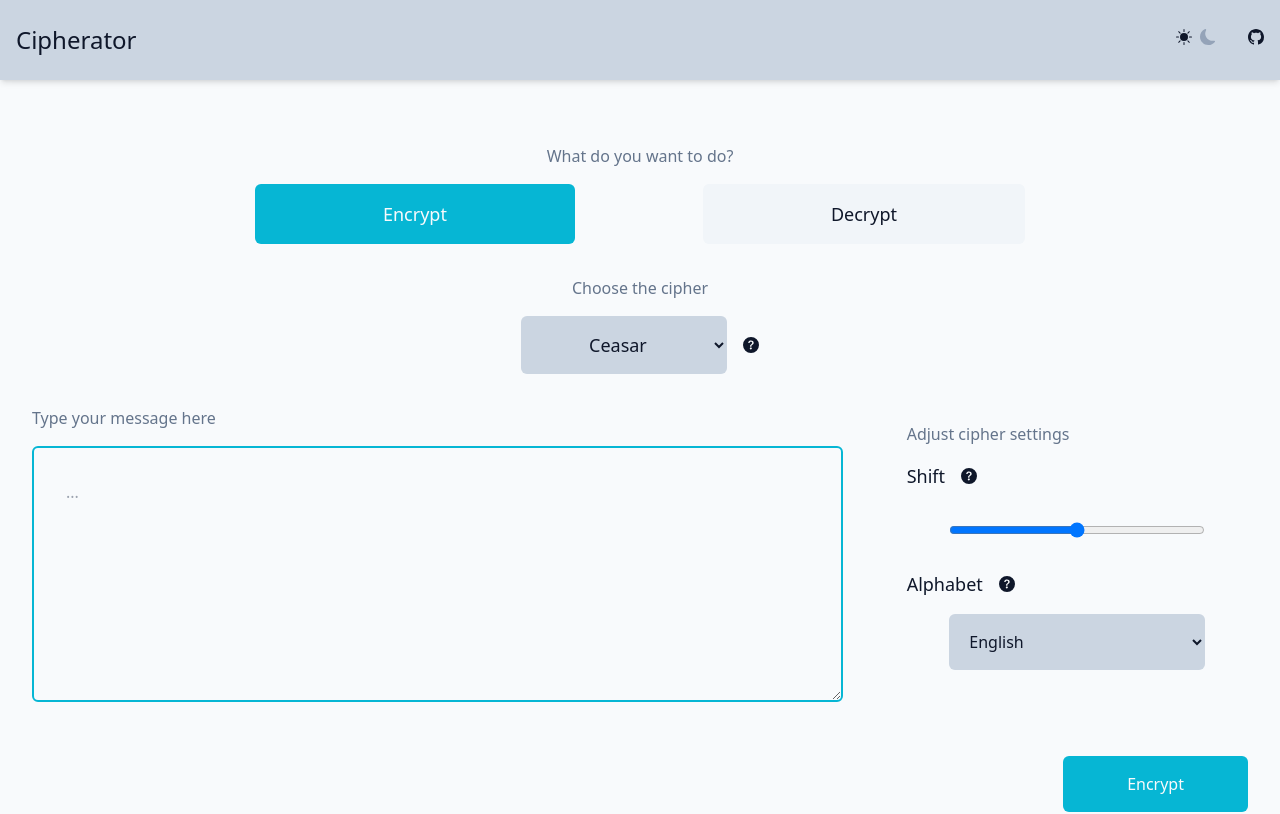
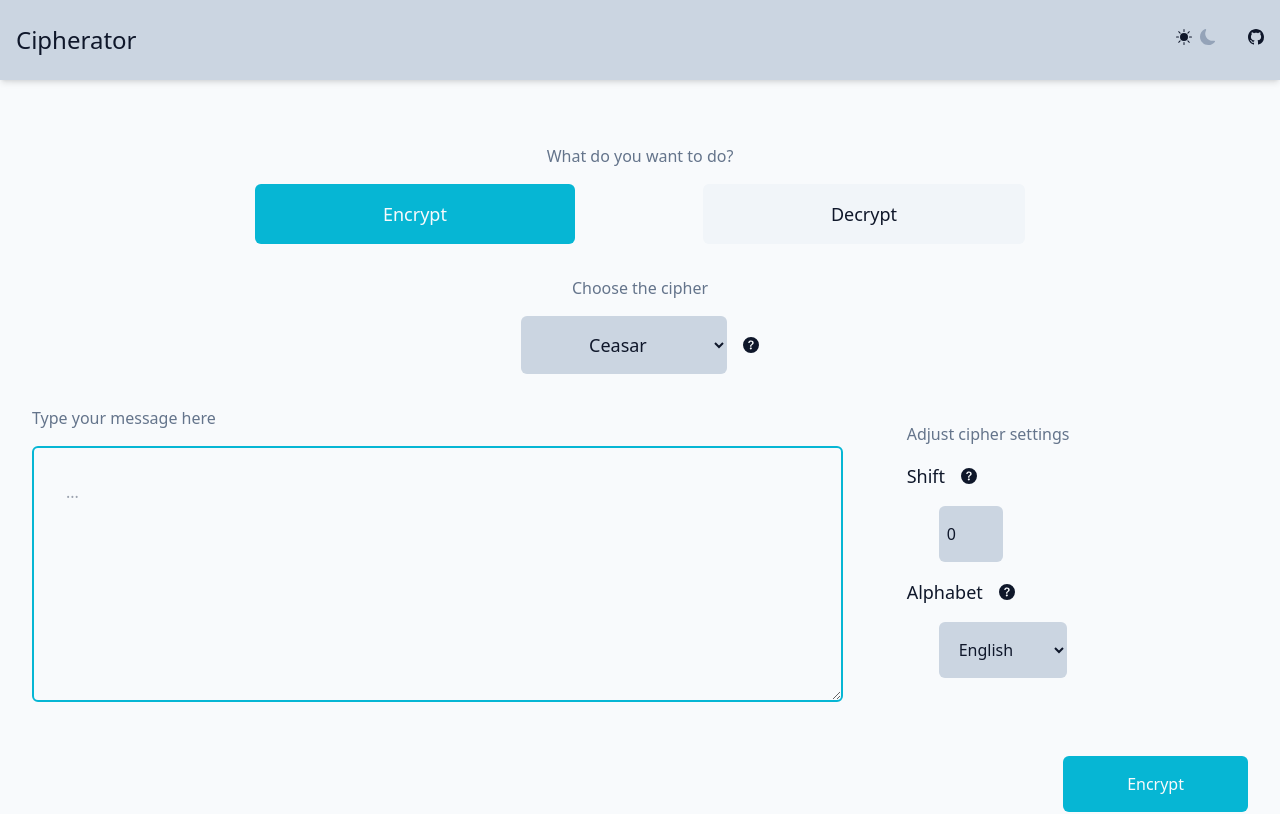
Before and after one commit to karo-fox/encryptor, a Vue app in the folder client/: page / in a window 1280 px wide. Shown: the top 814 px of the page. Built offline with nearby package versions, Linux system fonts and the light colour scheme.

Commit message:
feat(client): add cipher's parameters panel

```diff
--- a/client/src/App.vue
+++ b/client/src/App.vue
@@ -7,6 +7,7 @@ import InfoLink from "./components/InfoLink.vue";
 import { useFormStore } from "./stores/form";
 import CipherSelect from "./components/form/CipherSelect.vue";
 import TextInput from "./components/form/TextInput.vue";
+import ParamsPanel from "./components/form/ParamsPanel.vue";
 
 const formStore = useFormStore();
 
@@ -50,28 +51,7 @@ useToggleDarkMode();
             <div class="py-4 md:ml-8 lg:ml-16">
               <div id="params" class="py-4 flex flex-col">
                 <p class="text-slate-500">Adjust cipher settings</p>
-                <div class="py-4 flex items-center ml-16 md:ml-0">
-                  <label for="shift" class="text-lg">Shift</label>
-                  <InfoLink link-to="info-shift" />
-                </div>
-                <input
-                  type="range"
-                  name="shift"
-                  id="shift"
-                  class="py-4 w-64 mx-auto"
-                />
-                <div class="py-4 flex items-center ml-16 md:ml-0">
-                  <label for="alphabet" class="text-lg">Alphabet</label>
-                  <InfoLink link-to="info-alphabet" />
-                </div>
-                <select
-                  id="alphabet"
-                  name="alphabet"
-                  class="p-4 w-64 mx-auto bg-slate-300 rounded-md text-slate-900"
-                >
-                  <option value="en">English</option>
-                  <option value="pl">Polish</option>
-                </select>
+                <ParamsPanel />
               </div>
             </div>
           </div>
--- /dev/null
+++ b/client/src/components/form/ParamsPanel.vue
@@ -0,0 +1,27 @@
+<script setup lang="ts">
+import { computed } from "vue";
+import { Cipher, useFormStore } from "@/stores/form";
+
+import CeasarParams from "./params/CeasarParams.vue";
+import SwitchParams from "./params/SwitchParams.vue";
+import FallbackParams from "./params/FallbackParams.vue";
+
+const form = useFormStore();
+
+const activeComponent = computed(() => {
+  switch (form.cipher) {
+    case Cipher.Ceasar:
+      return CeasarParams;
+    case Cipher.Switch:
+      return SwitchParams;
+    default:
+      return FallbackParams;
+  }
+});
+</script>
+
+<template>
+  <KeepAlive>
+    <component :is="activeComponent" />
+  </KeepAlive>
+</template>
--- /dev/null
+++ b/client/src/components/form/inputs/NumberInput.vue
@@ -0,0 +1,25 @@
+<script setup lang="ts">
+import { computed } from "vue";
+
+const props = defineProps<{
+  modelValue: number;
+}>();
+const emit = defineEmits(["update:modelValue"]);
+
+const value = computed({
+  get() {
+    return props.modelValue;
+  },
+  set(inputValue) {
+    emit("update:modelValue", inputValue);
+  },
+});
+</script>
+
+<template>
+  <input
+    type="number"
+    class="py-4 w-16 ml-8 rounded-md bg-slate-300 text-slate-900 p-2"
+    v-model="value"
+  />
+</template>
--- /dev/null
+++ b/client/src/components/form/params/CeasarParams.vue
@@ -0,0 +1,45 @@
+<script setup lang="ts">
+import { useFormStore } from "@/stores/form";
+import { ref, watchEffect } from "vue";
+import InfoLink from "@/components/InfoLink.vue";
+import NumberInput from "../inputs/NumberInput.vue";
+
+const form = useFormStore();
+
+const shift = ref(0);
+const alphabet = ref("en");
+
+watchEffect(() => {
+  form.$patch({
+    params: { shift: shift.value, alphabet: alphabet.value },
+  });
+});
+</script>
+
+<template>
+  <div class="py-4 flex items-center ml-16 md:ml-0 justify-start">
+    <label for="shift" class="text-lg">Shift</label>
+    <InfoLink link-to="info-shift" />
+  </div>
+  <!-- <input
+    type="number"
+    name="shift"
+    id="shift"
+    class="py-4 w-16 ml-8 rounded-md bg-slate-300 text-slate-900 p-2"
+    v-model="shift"
+  /> -->
+  <NumberInput v-model="shift" />
+  <div class="py-4 flex items-center ml-16 md:ml-0">
+    <label for="alphabet" class="text-lg">Alphabet</label>
+    <InfoLink link-to="info-alphabet" />
+  </div>
+  <select
+    id="alphabet"
+    name="alphabet"
+    class="p-4 w-32 ml-8 bg-slate-300 rounded-md text-slate-900"
+    v-model="alphabet"
+  >
+    <option value="en">English</option>
+    <option value="pl">Polish</option>
+  </select>
+</template>
--- /dev/null
+++ b/client/src/components/form/params/FallbackParams.vue
@@ -0,0 +1,3 @@
+<template>
+  <p>Sorry, we can't find the setting for this cipher</p>
+</template>
--- /dev/null
+++ b/client/src/components/form/params/SwitchParams.vue
@@ -0,0 +1,3 @@
+<template>
+  <p>I am Switch's params panel</p>
+</template>
--- a/client/src/stores/form.ts
+++ b/client/src/stores/form.ts
@@ -1,5 +1,5 @@
 import { defineStore } from "pinia";
-import { computed, ref } from "vue";
+import { computed, ref, type Ref } from "vue";
 
 export enum Cipher {
   Ceasar = "ceasar",
@@ -11,12 +11,18 @@ export enum Action {
   Decrypt = "decrypt",
 }
 
+export interface Params {
+  alphabet?: string;
+  shift?: number;
+  switchKey?: string;
+}
+
 export const useFormStore = defineStore("form", () => {
   const action = ref(Action.Encrypt);
   const cipher = ref(Cipher.Ceasar);
   const message = ref("");
 
-  const params = ref({ shift: 1 }); //hardcoded for now TODO:
+  const params: Ref<Params> = ref({});
 
   const result = ref("...");
 
--- a/client/tsconfig.config.json
+++ b/client/tsconfig.config.json
@@ -4,5 +4,7 @@
   "compilerOptions": {
     "composite": true,
     "types": ["node"],
+    "preserveValueImports": true,
+    "isolatedModules": true
   }
 }
```
